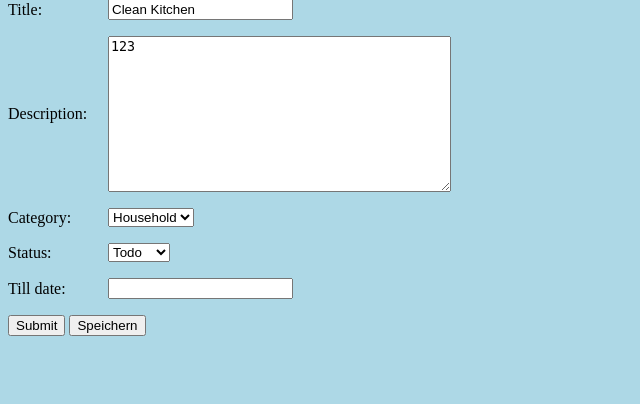
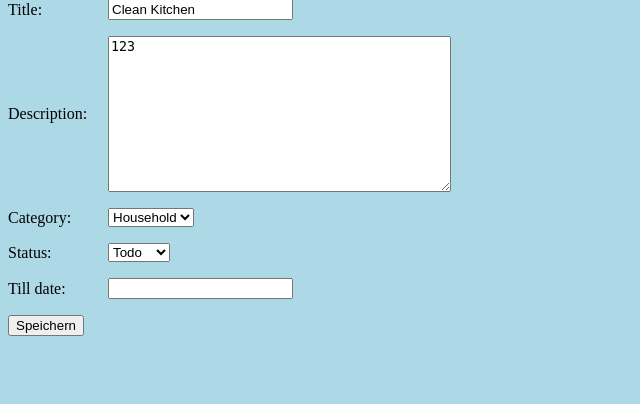
Before and after one commit to TimoE93/django-todo-app, a Django app: page /todoapp/todo/3/ in a window 1280 px wide. Shown: the part 43-447 px from the top of the page, without its empty margins (0-640 px from the left). Run offline with Django 5.2, Linux system fonts and the light colour scheme; data comes from the database, SQL or seed files in the repository; parts of the project's set-up code (start-up, migrations or seed data) failed here and were passed over.

Commit message:
code cleanup

```diff
--- a/todoproject/todoapp/static/todoapp/scripts/detail.js
+++ b/todoproject/todoapp/static/todoapp/scripts/detail.js
@@ -12,13 +12,10 @@ async function sendBtnAction(event) {
       method: 'POST',
       body: formData,
     });
-    console.log(await response.json());
     saveSuccessful.classList.remove('hidden');
   } catch (e) {
     console.error(e);
   }
-
-  console.log('clicked');
 }
 
 saveBtn.addEventListener('click', sendBtnAction);
--- a/todoproject/todoapp/templates/todoapp/detail.html
+++ b/todoproject/todoapp/templates/todoapp/detail.html
@@ -11,7 +11,7 @@
     id="form-detail"
   >
     {% csrf_token %} {{ form }}
-    <input type="submit" value="Submit" />
+    <!--<input type="submit" value="Submit" />-->
     <input type="submit" value="Speichern" id="save-btn" />
     <p id="save-successful" class="hidden">Erfolgreich gespeichert</p>
   </form>
--- a/todoproject/todoapp/views.py
+++ b/todoproject/todoapp/views.py
@@ -27,7 +27,6 @@ class Detail(View):
         form = self.form_class(instance=todo)
         return render(request, self.template_name, {"todo": todo, "form": form})
 
-
     def post(self, request, todo_id):
         todo = get_object_or_404(Todo, pk=todo_id)
         form = self.form_class(request.POST, instance=todo)
@@ -36,8 +35,6 @@ class Detail(View):
 
         return JsonResponse({"state": "success"})
        # return redirect(reverse('todoapp:index'))
-
-
 
 class DetailCreate(View):
     form_class = TodoForm
```
